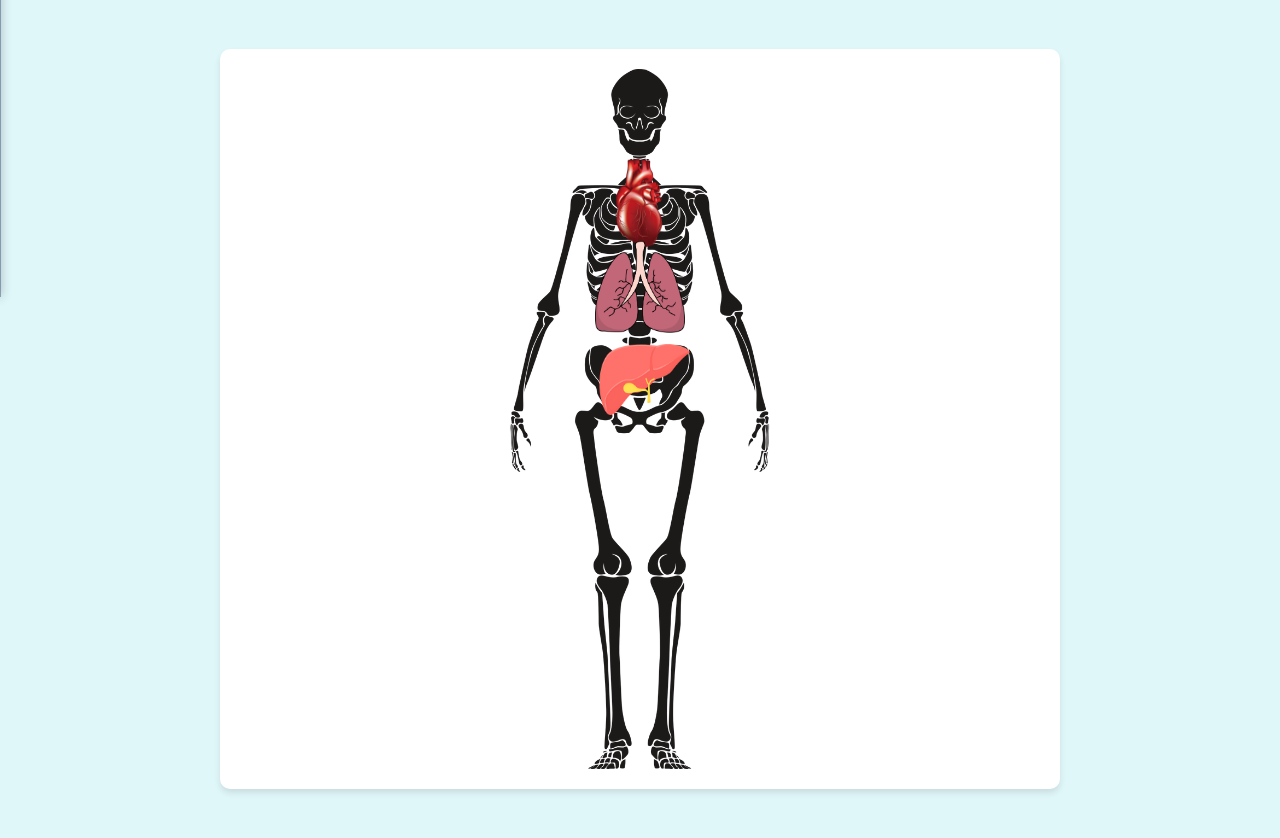
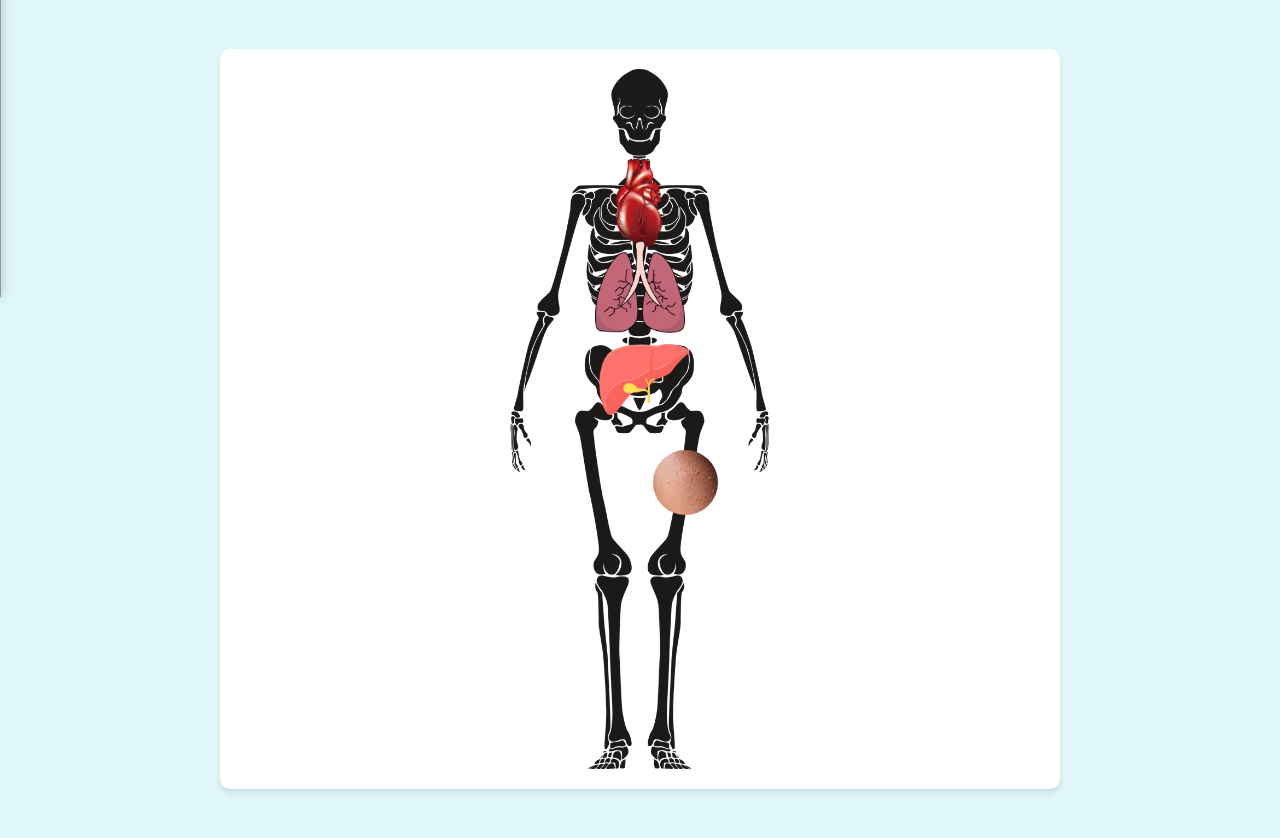
Before and after one commit to Nicolas-Conguisti/50-nuances-de-sel---NDI-2024, a PHP site: page / in a window 1280 px wide. Shown: the part 503-1341 px from the top of the page. Run offline with PHP 8.4, Linux system fonts and the light colour scheme.

Commit message:
Add files via upload
Préparation pour merging main / peau

```diff
--- a/index.php
+++ b/index.php
@@ -50,6 +50,10 @@
                     <img  src="ressources/img/organes/poumon.png" alt="poumon humain">
                 </a>
 
+                <a class="organe peau" href="peau.php">
+                    <img  src="ressources/img/organes/peau.jpg" alt="peau humaine">
+                </a>
+
 
 
             </div>
--- a/ressources/styles/style.css
+++ b/ressources/styles/style.css
@@ -194,6 +194,19 @@ body {
     transform: translate(-45%, -100%) scale(1.1);
 }
 
+#corps a.organe.peau {
+    width: 65px;
+    transform: translate(20%, 45%);
+}
+
+#corps a.organe.peau img{
+    border-radius: 50%;
+}
+
+#corps a.organe.peau:hover{
+    transform:scale(1.1) translate(0%, 45%);
+}
+
 #corps a img{
     width: 100%;
     height: auto;
```
Also changed, not shown: ressources/img/organes/peau.jpg (added).
